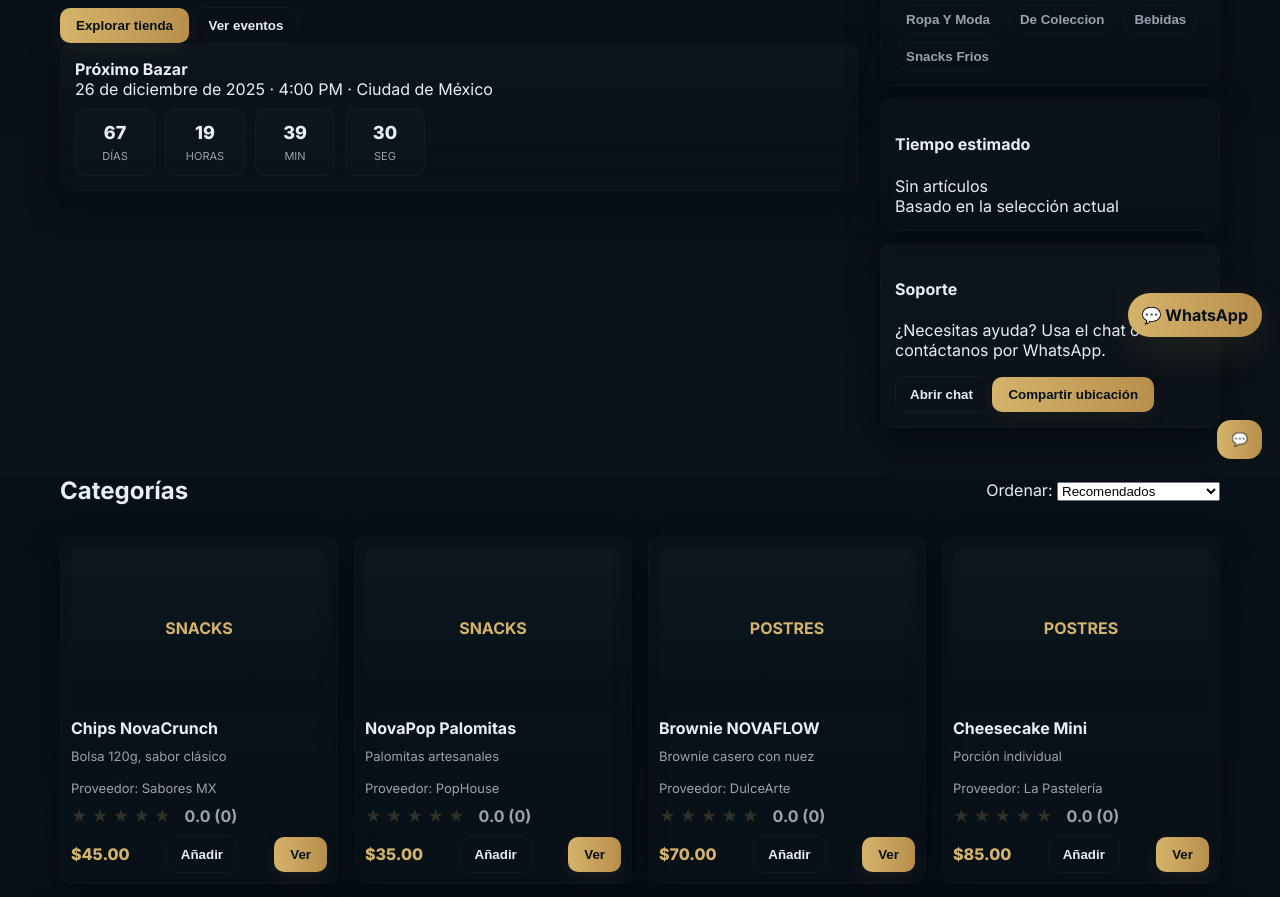
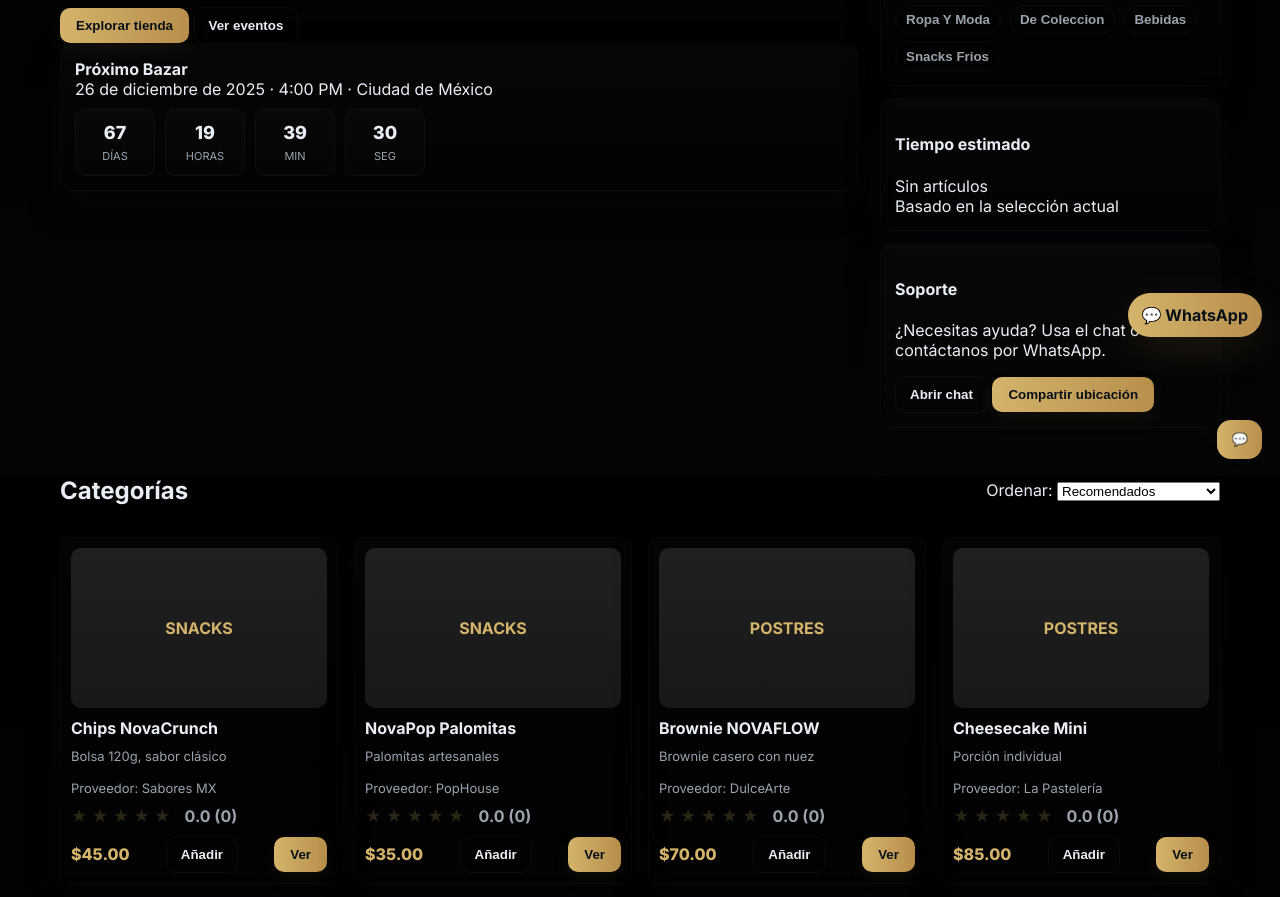
Before and after one commit to AleX82838/novaflow, a plain HTML site: page index.html in a window 1280 px wide. Shown: the part 323-1220 px from the top of the page. Drawn offline with Linux system fonts and the light colour scheme.

Commit message:
Update dark theme colors in style.css

```diff
--- a/style.css
+++ b/style.css
@@ -1,6 +1,6 @@
 /* NOVAFLOW - Tema oscuro elegante (actualizado) */
 :root{
-  --bg-1:#071018; --bg-2:#0b1218; --panel:rgba(255,255,255,0.03);
+  --bg-1:#000000; --bg-2:#050505; --panel:rgba(15, 15, 15, 0.03);
   --muted:#9aa3ad; --text:#e9eef6; --gold:#d4b36a; --gold-2:#b88f4c;
   --radius:12px; --shadow:0 12px 30px rgba(2,6,11,0.6); --maxw:1200px;
   font-family:'Inter','Poppins',system-ui,-apple-system,'Segoe UI',Roboto,'Helvetica Neue',Arial;
@@ -58,7 +58,7 @@ main{max-width:var(--maxw);margin:24px auto;padding:0 20px}
 .section-header{display:flex;justify-content:space-between;align-items:center;margin-bottom:12px}
 .products-grid{display:grid;grid-template-columns:repeat(auto-fit,minmax(240px,1fr));gap:16px}
 .product{display:flex;flex-direction:column;gap:10px;padding:10px;border-radius:10px;background:linear-gradient(180deg, rgba(255,255,255,0.015), transparent);border:1px solid rgba(255,255,255,0.02)}
-.product .thumb{height:160px;border-radius:10px;background:linear-gradient(180deg,#0d181f,#071018);display:flex;align-items:center;justify-content:center;font-weight:700;color:var(--gold);overflow:hidden}
+.product .thumb{height:160px;border-radius:10px;background:linear-gradient(180deg,#202020,#181818);display:flex;align-items:center;justify-content:center;font-weight:700;color:var(--gold);overflow:hidden}
 .product .thumb img{width:100%;height:100%;object-fit:cover;display:block}
 .product h3{margin:0;font-size:16px}
 .product .desc{color:var(--muted);font-size:13px}
```
